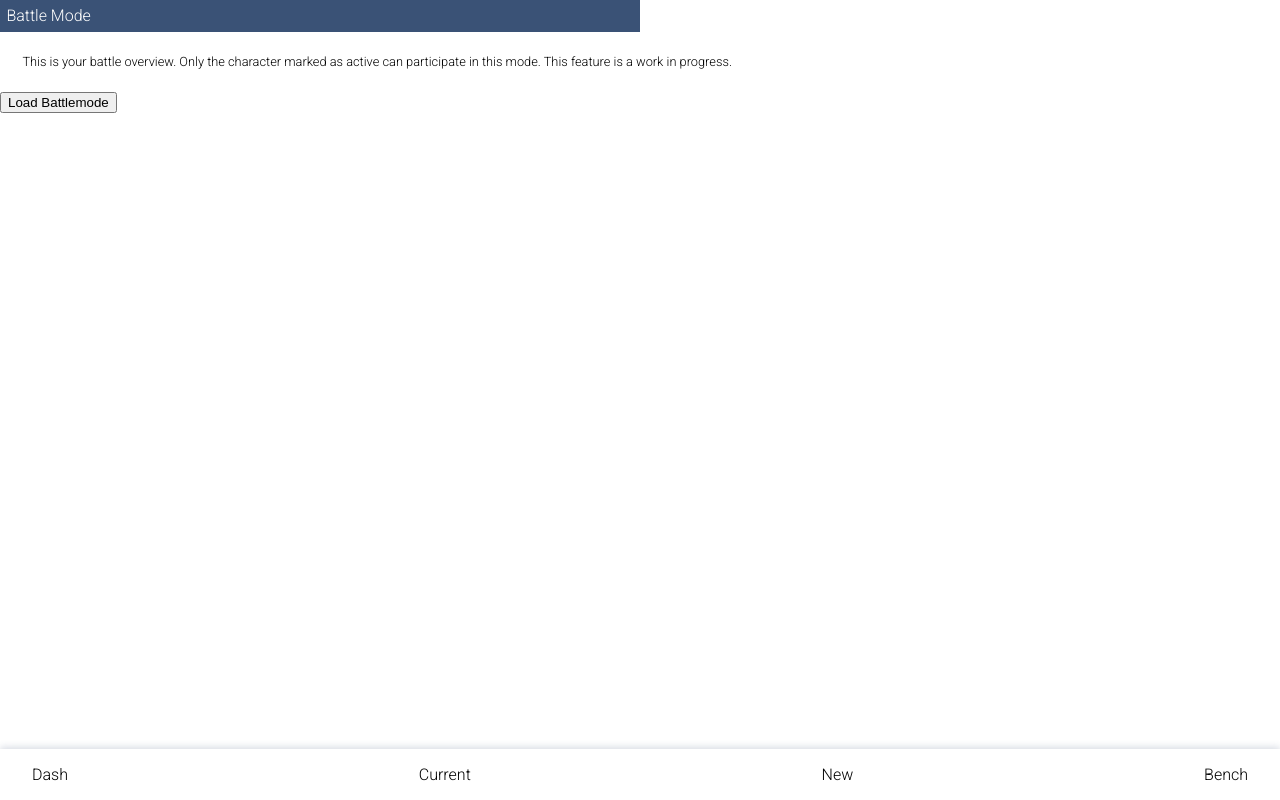
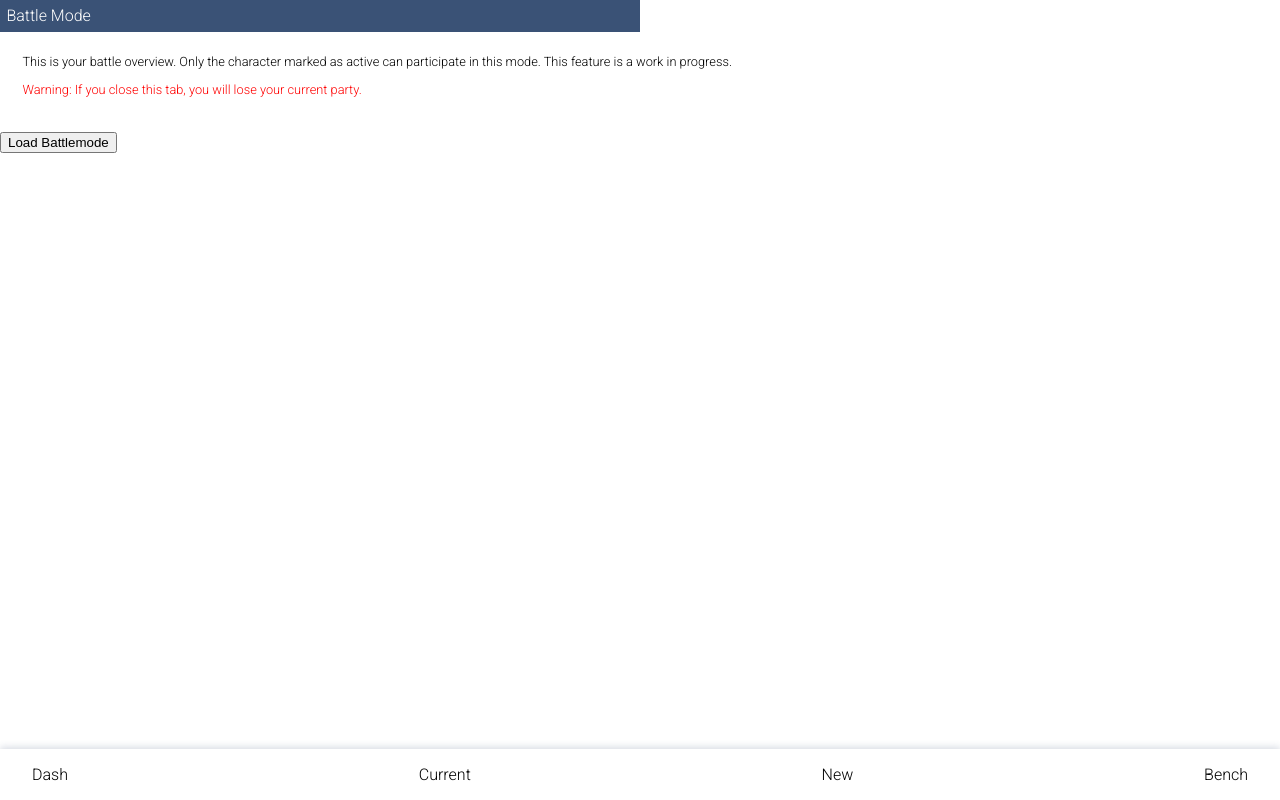
Before and after one commit to CJAkkuec/dnd-bench, a Next.js app: page /battle in a window 1280 px wide. Built offline with nearby package versions, Linux system fonts and the light colour scheme.

Commit message:
refactoring

```diff
--- a/components/BattleMode.jsx
+++ b/components/BattleMode.jsx
@@ -1,5 +1,5 @@
 import { useLocalStorage } from "../utils/useLocalStorage";
-import { useState } from "react";
+import { useEffect, useState } from "react";
 import spellList from "../data/spell-data.json";
 import { v4 as uuidv4 } from "uuid";
 import styled from "styled-components";
@@ -22,6 +22,7 @@ export const BattleMode = ({ getCurrentCharacter }) => {
     watch,
     formState: { errors },
     setValue,
+    getValues,
     reset,
     control,
   } = useForm();
@@ -100,6 +101,10 @@ export const BattleMode = ({ getCurrentCharacter }) => {
     school: "School",
     domains: "Domains",
   };
+
+  useEffect(() => {
+    partyMemberAppend({ PartyMember: "" });
+  }, []);
 
   return (
     <>
--- a/pages/battle.js
+++ b/pages/battle.js
@@ -1,6 +1,6 @@
 import styled from "styled-components";
 import { Footer } from "/components/Footer";
-import { useState } from "react";
+import { useState, useEffect } from "react";
 import { BattleMode } from "../components/BattleMode";
 
 export default function Battle({ getCurrentCharacter }) {
@@ -16,6 +16,9 @@ export default function Battle({ getCurrentCharacter }) {
         <Intro>
           This is your battle overview. Only the character marked as active can
           participate in this mode. This feature is a work in progress.
+          <p style={{ color: "red" }}>
+            Warning: If you close this tab, you will lose your current party.
+          </p>
         </Intro>
         {isLoaded === false ? (
           <button onClick={loadBattleMode}>Load Battlemode</button>
```
